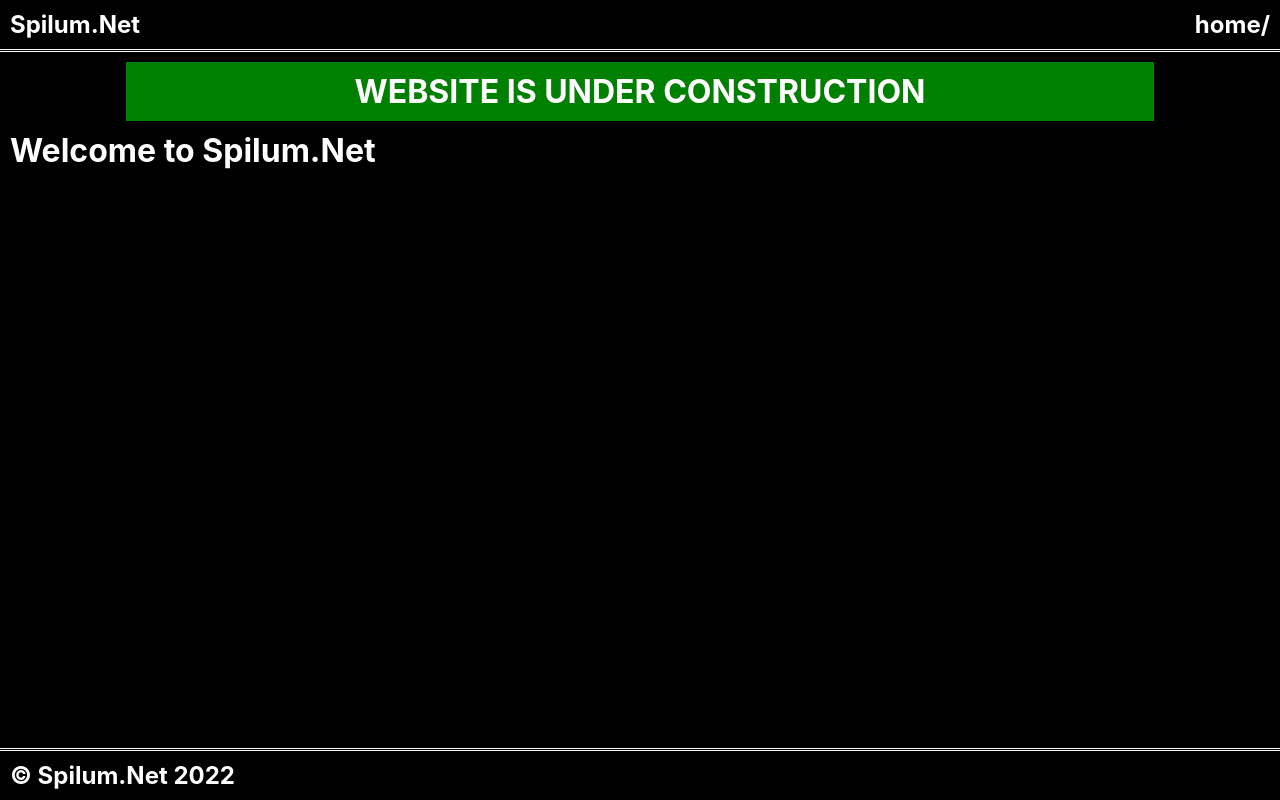
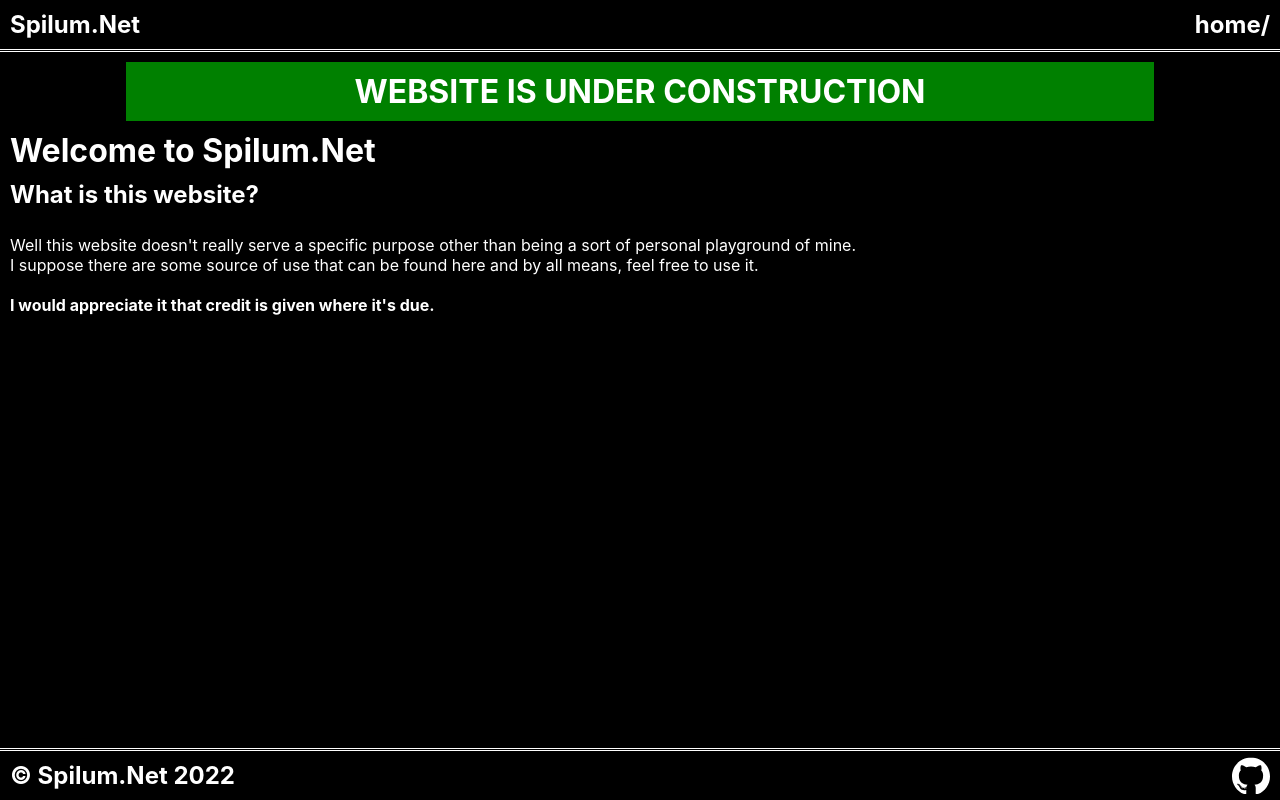
Before and after one commit to tristanpn02/SpilumNet, a React (Create React App) app in the folder client/: page /home in a window 1280 px wide. Built offline with nearby package versions, Linux system fonts and the light colour scheme; the HTML template or start-up script is replaced by a standard one.

Commit message:
Github link + Main scrollable

```diff
--- a/client/src/App.css
+++ b/client/src/App.css
@@ -33,6 +33,7 @@
 .Main {
   padding: 0 10px;
   flex: 1;
+  overflow: auto;
 }
 
 h2 {
--- a/client/src/App.js
+++ b/client/src/App.js
@@ -7,7 +7,6 @@
 import Header from './components/Header';
 
 import Home from './pages';
-import About from './pages/about';
 import ApiTest from './pages/apitest';
 import Tools from './pages/tools';
 
@@ -20,7 +19,6 @@
           <Routes>
             <Route path="/" element={<Navigate to="/home"/>}/>
             <Route path='/home' exact element={<Home/>}/>
-            <Route path='/about' element={<About/>}/>
             <Route path='/tools' element={<Tools/>}/>
             <Route path='/apitest' element={<ApiTest/>}/>
           </Routes>
--- a/client/src/components/Footer/index.js
+++ b/client/src/components/Footer/index.js
@@ -1,5 +1,7 @@
 import React from 'react';
 import './styles.css';
+
+import ghIcon from '../../assets/github-icon.svg'
 
 export default class Footer extends React.Component {
     render() {
@@ -9,6 +11,9 @@
                 <a href='/'>
                     <h2>© Spilum.Net {today.getFullYear()}</h2>
                 </a>
+                <a href='https://github.com/tristanpn02/SpilumNet'>
+                    <img src={ghIcon}/>
+                </a>
             </div>
         );
     }
--- a/client/src/components/Footer/styles.css
+++ b/client/src/components/Footer/styles.css
@@ -2,10 +2,13 @@
     border-style: double none none none;
     border-color: white;
     padding: 0 10px;
+    display: flex;
+    justify-content: space-between;
 }
 
-h2 {
-    margin-block: 0;
-    padding-block: 10px;
-    display: inline-block;
+.footer img {
+    width: 38px;
+    position: relative;
+    top: 50%;
+    transform: translateY(-50%);
 }
--- a/client/src/components/Header/index.js
+++ b/client/src/components/Header/index.js
@@ -11,7 +11,6 @@
                 <h2 className='location'>{window.location.pathname === "/" ? "/home" : window.location.pathname}</h2>
                 <div className='dropdown-content'>
                     <a href="/home">Home</a>
-                    <a href="/about">About</a>
                     <a href="/tools">Tools</a>
                     <a href="/apitest">ApiTest</a>
                 </div>
--- a/client/src/pages/about/index.js
+++ /dev/null
@@ -1,11 +0,0 @@
-import React from "react";
-
-const About = () => {
-  return (
-    <div>
-        <h1>This is my website</h1>
-    </div>
-  );
-};
-
-export default About;
--- a/client/src/pages/index.js
+++ b/client/src/pages/index.js
@@ -6,6 +6,15 @@
     <div>
         <Announce>WEBSITE IS UNDER CONSTRUCTION</Announce>
         <h1>Welcome to Spilum.Net</h1>
+        <h2>What is this website?</h2>
+        <p>
+          Well this website doesn't really serve a specific purpose
+          other than being a sort of personal playground of mine.<br/>
+          I suppose there are some source of use that can be found here
+          and by all means, feel free to use it.<br/><br/>
+
+          <b>I would appreciate it that credit is given where it's due.</b>
+        </p>
     </div>
   );
 };
```
Also changed, not shown: client/src/assets/github-icon.svg (added).
